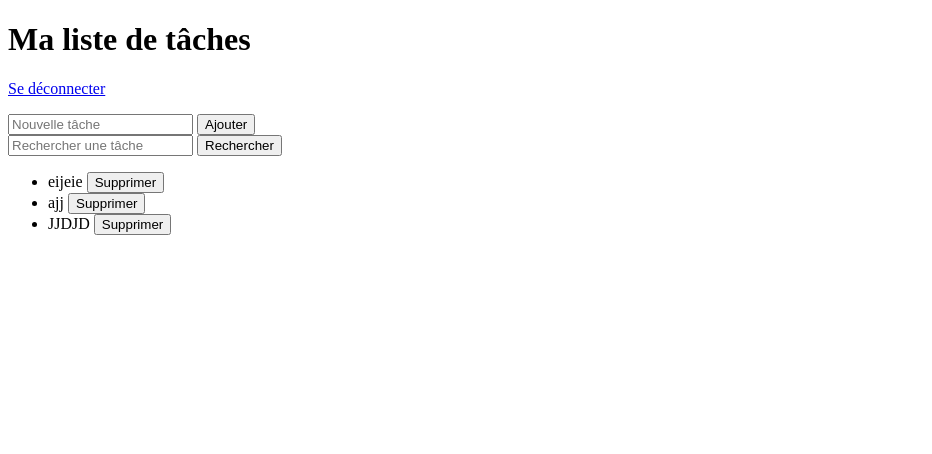
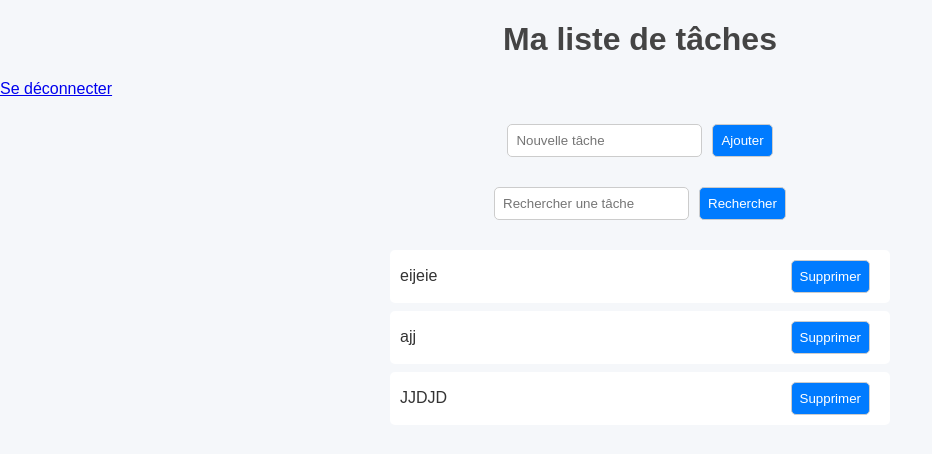
Before and after one commit to azouani1/todo-list-fastapi, a FastAPI app: page /tasks in a window 1280 px wide. Shown: the top 454 px of the page, without its empty margins (0-932 px from the left). Run offline with FastAPI, Linux system fonts and the light colour scheme.

Commit message:
Mon projet FastAPI todo-list

```diff
--- a/app/main.py
+++ b/app/main.py
@@ -1,10 +1,14 @@
 # main.py
 from fastapi import FastAPI
+from fastapi.staticfiles import StaticFiles
 from app.routes import auth, tasks
 from app.middleware import log_middleware
 from app.database import create_db_and_tables
 
 app = FastAPI()
+
+# Sert les fichiers statiques (CSS, images, etc.)
+app.mount("/static", StaticFiles(directory="app/static"), name="static")
 
 #  Initialise la base de données
 create_db_and_tables()
--- /dev/null
+++ b/app/static/css/style.css
@@ -0,0 +1,54 @@
+body {
+    font-family: Arial, sans-serif;
+    background-color: #f5f7fa;
+    margin: 0;
+    padding: 0;
+    color: #333;
+}
+
+h1, h2 {
+    text-align: center;
+    color: #444;
+}
+
+form {
+    margin: 10px auto;
+    padding: 10px;
+    max-width: 400px;
+    display: flex;
+    justify-content: center;
+    gap: 10px;
+}
+
+input, button {
+    padding: 8px;
+    border-radius: 5px;
+    border: 1px solid #ccc;
+}
+
+button {
+    background-color: #007BFF;
+    color: white;
+    cursor: pointer;
+}
+
+button:hover {
+    background-color: #0056b3;
+}
+
+ul {
+    list-style: none;
+    max-width: 500px;
+    margin: 20px auto;
+    padding: 0;
+}
+
+li {
+    background: white;
+    padding: 10px;
+    margin-bottom: 8px;
+    border-radius: 5px;
+    display: flex;
+    justify-content: space-between;
+    align-items: center;
+}
--- a/app/templates/login.html
+++ b/app/templates/login.html
@@ -1,7 +1,10 @@
 <!-- app/templates/login.html -->
 <!DOCTYPE html>
 <html>
-<head><title>Connexion</title></head>
+<head>
+    <title>Connexion</title>
+    <link rel="stylesheet" href="/static/css/style.css">
+</head>
 <body>
 <h2>Se connecter</h2>
 {% if error %}
--- a/app/templates/register.html
+++ b/app/templates/register.html
@@ -1,7 +1,10 @@
 <!-- app/templates/register.html -->
 <!DOCTYPE html>
 <html>
-<head><title>Inscription</title></head>
+<head>
+    <title>Inscription</title>
+    <link rel="stylesheet" href="/static/css/style.css">
+</head>
 <body>
 <h2>Créer un compte</h2>
 {% if error %}
--- a/app/templates/tasks.html
+++ b/app/templates/tasks.html
@@ -2,6 +2,7 @@
 <html>
 <head>
     <title>Ma liste de tâches</title>
+    <link rel="stylesheet" href="/static/css/style.css">
 </head>
 <body>
     <h1>Ma liste de tâches</h1>
@@ -22,24 +23,22 @@
     </form>
 
     <!-- Liste des tâches -->
+<div class="task-container">
     <ul>
         {% for task in tasks %}
             <li>
-                {{ task.title }}
-                {% if task.completed %}
-
-                {% else %}
-
-                {% endif %}
-                <form method="post" action="/tasks/delete" style="display:inline;">
-                    <input type="hidden" name="task_id" value="{{ task.id }}">
-                    <button type="submit" onclick="return confirm('Supprimer cette tâche ?')">Supprimer</button>
-                </form>
+                <span>{{ task.title }}</span>
+                <div>
+                    <form method="post" action="/tasks/delete" style="display:inline;">
+                        <input type="hidden" name="task_id" value="{{ task.id }}">
+                        <button type="submit" onclick="return confirm('Supprimer cette tâche ?')">Supprimer</button>
+                    </form>
+                </div>
             </li>
-
         {% else %}
             <li>Aucune tâche trouvée.</li>
         {% endfor %}
     </ul>
+</div>
 </body>
 </html>
```
Also changed, not shown: todo.db.
